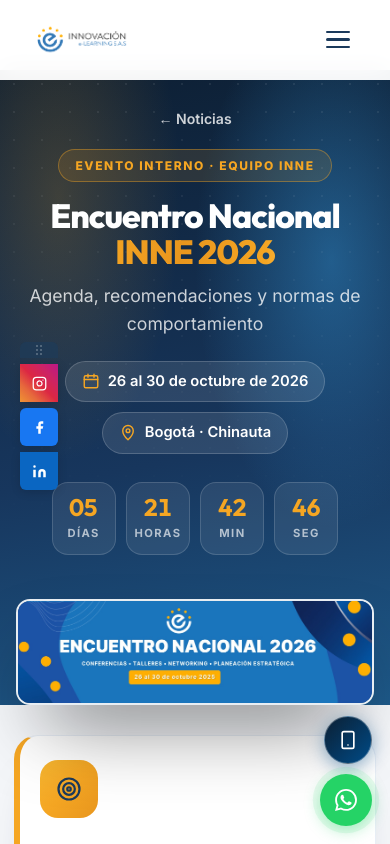
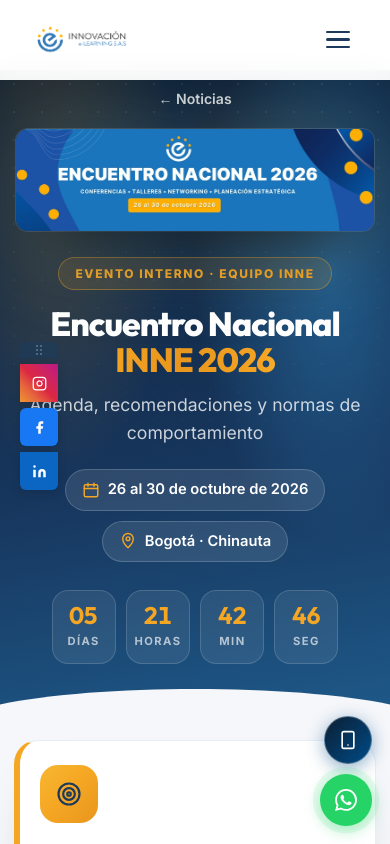
Before and after one commit to jorgelosada1/Innovacion, a React (Vite) app: page /noticias/encuentro-nacional-2026 in a window 390 px wide. Shown: the top 844 px of the page. Built offline with nearby package versions, Linux system fonts and the light colour scheme.

Commit message:
Encuentro 2026: banner al inicio, fecha corregida y área de Diego
- El banner del encuentro pasa al inicio de la página, encima del título.
- Se corrige la fecha del banner a "26 al 30 de octubre 2026" (también en
  el carrusel de inicio).
- Diego aparece como parte del área de Mercadeo.

```diff
--- a/src/pages/ColaboradoresPage.jsx
+++ b/src/pages/ColaboradoresPage.jsx
@@ -52,7 +52,7 @@ const comments = [
   {
     text: 'Ser parte de un equipo que abre puertas y transforma vidas a través de la educación.',
     name: 'Diego',
-    role: 'Mi frase',
+    role: 'Mercadeo',
     featured: true,
   },
   {
--- a/src/pages/EncuentroPage.css
+++ b/src/pages/EncuentroPage.css
@@ -172,34 +172,66 @@
 }
 
 /* Banner del evento */
+.ev-hero {
+  padding-top: 28px;
+  padding-bottom: 100px;
+}
+
+/* Banner dentro del hero, con resplandor de marca detrás */
 .ev-hero__banner {
   position: relative;
   z-index: 1;
-  max-width: 1080px;
-  /* El banner “cuelga” sobre el contenido de abajo */
-  margin: 0 auto -90px;
+  max-width: 1000px;
+  margin: 0 auto;
+}
+
+.ev-hero__banner::before {
+  content: '';
+  position: absolute;
+  inset: 12% 6% -8%;
+  z-index: -1;
+  border-radius: 40px;
+  background: linear-gradient(90deg, rgba(52, 152, 219, 0.7), rgba(245, 166, 35, 0.55));
+  filter: blur(50px);
+  opacity: 0.55;
 }
 
 .ev-hero__banner img {
   width: 100%;
-  border-radius: 22px;
-  box-shadow: 0 40px 80px -30px rgba(0, 0, 0, 0.7);
-  border: 4px solid rgba(255, 255, 255, 0.9);
+  border-radius: 20px;
+  box-shadow: 0 30px 60px -30px rgba(0, 0, 0, 0.75), 0 0 0 1px rgba(255, 255, 255, 0.12);
 }
 
-.ev-hero {
-  padding-bottom: 0;
+/* Curva de transición hacia el contenido */
+.ev-hero__curve {
+  position: absolute;
+  left: 0;
+  right: 0;
+  bottom: -1px;
+  line-height: 0;
+}
+
+.ev-hero__curve svg {
+  width: 100%;
+  height: 70px;
+  fill: #f5f7fa;
 }
 
 .ev-hero__inner {
-  padding-bottom: 44px;
+  padding-top: 40px;
+}
+
+.ev-back--top {
+  position: relative;
+  display: table;
+  margin: 0 auto 18px;
 }
 
 /* Contenedor */
 .ev-container {
   max-width: 1080px;
   margin: 0 auto;
-  padding: 120px 24px 0;
+  padding: 24px 24px 0;
 }
 
 .ev-chip {
@@ -823,17 +855,25 @@
     font-size: 1.5rem;
   }
 
-  .ev-hero__banner {
-    margin-bottom: -40px;
+  .ev-hero {
+    padding-top: 18px;
+    padding-bottom: 60px;
+  }
+
+  .ev-hero__inner {
+    padding-top: 26px;
   }
 
   .ev-hero__banner img {
-    border-radius: 14px;
-    border-width: 2px;
+    border-radius: 12px;
+  }
+
+  .ev-hero__curve svg {
+    height: 36px;
   }
 
   .ev-container {
-    padding: 70px 14px 0;
+    padding: 16px 14px 0;
   }
 
   .ev-objective {
--- a/src/pages/EncuentroPage.jsx
+++ b/src/pages/EncuentroPage.jsx
@@ -156,8 +156,11 @@ const EncuentroPage = () => {
       {/* === HERO === */}
       <header className="ev-hero">
         <div className="ev-hero__dots" aria-hidden="true" />
+        <Link to="/noticias" className="ev-back ev-back--top">← Noticias</Link>
+        <figure className="ev-hero__banner">
+          <img src={encuentro.banner} alt="Encuentro Nacional 2026: conferencias, talleres, networking y planeación estratégica" />
+        </figure>
         <div className="ev-hero__inner">
-          <Link to="/noticias" className="ev-back">← Noticias</Link>
           <span className="ev-hero__badge">Evento interno · Equipo INNE</span>
           <h1 className="ev-hero__title">
             Encuentro Nacional <span className="text-shimmer">INNE 2026</span>
@@ -169,9 +172,9 @@ const EncuentroPage = () => {
           </div>
           <Countdown />
         </div>
-        <figure className="ev-hero__banner">
-          <img src={encuentro.banner} alt="Encuentro Nacional 2026: conferencias, talleres, networking y planeación estratégica" />
-        </figure>
+        <div className="ev-hero__curve" aria-hidden="true">
+          <svg viewBox="0 0 1440 70" preserveAspectRatio="none"><path d="M0 70V30C360 -10 1080 -10 1440 30V70Z" /></svg>
+        </div>
       </header>
 
       <div className="ev-container">
```
Also changed, not shown: src/assets/images/encuentro-2026.jpg.
